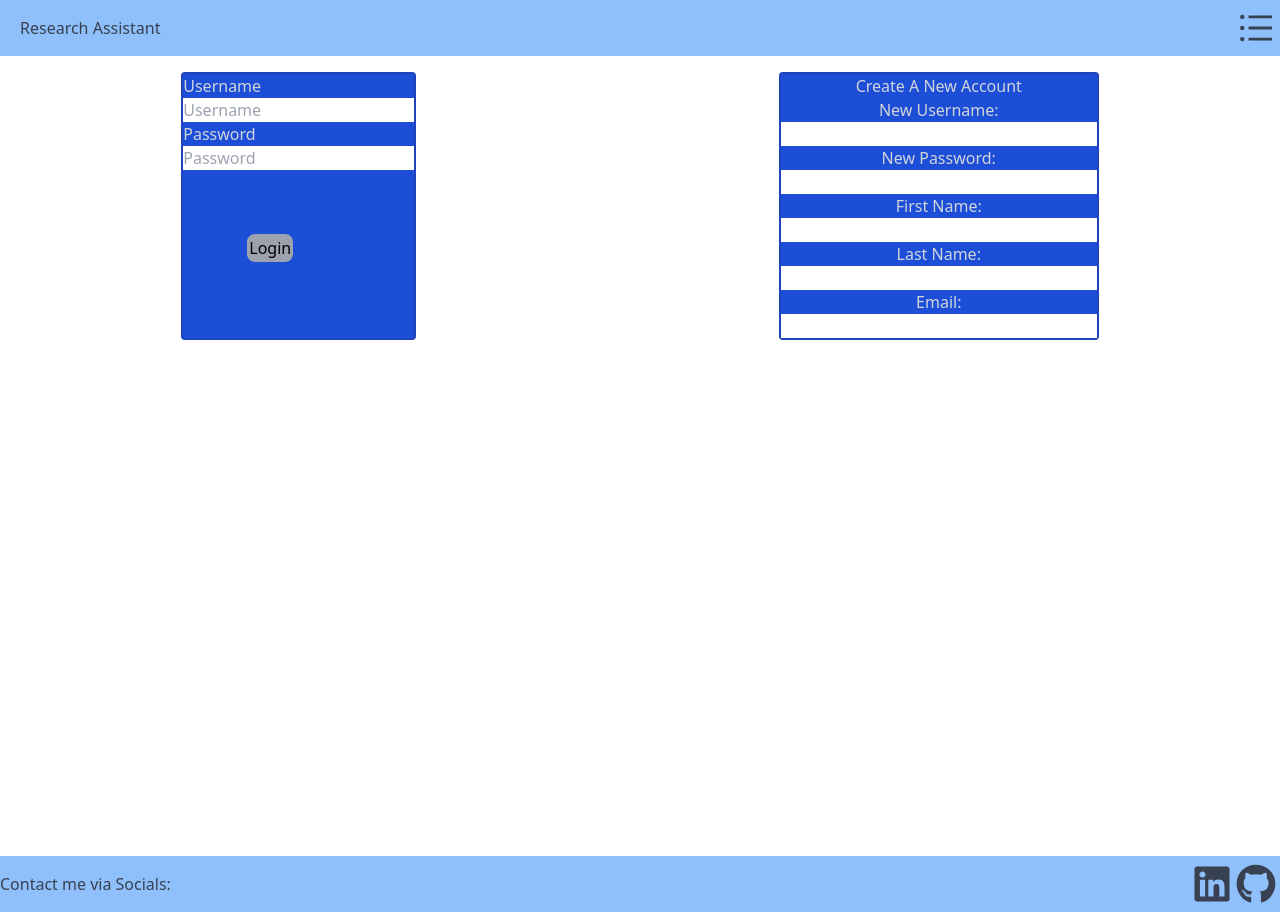
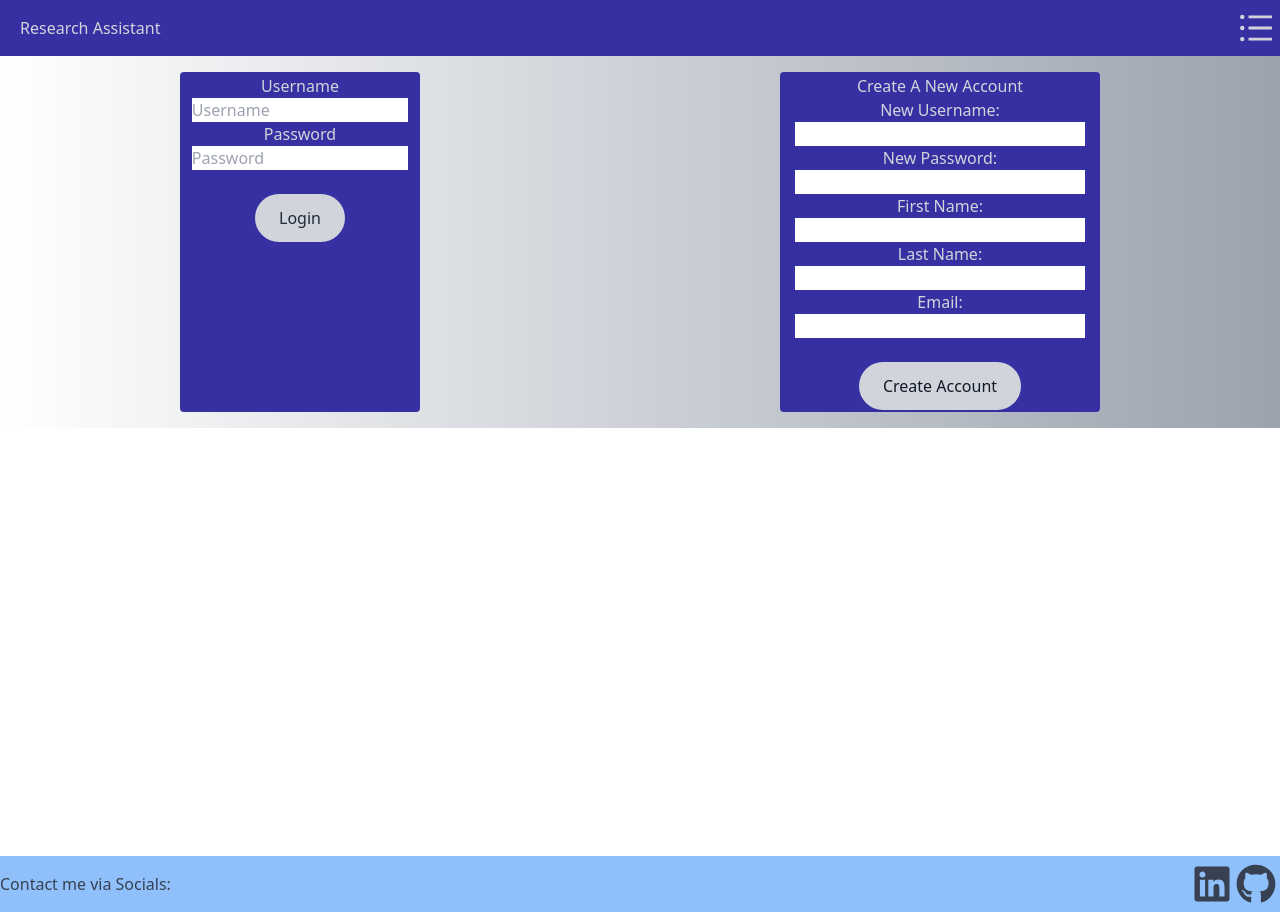
Before and after one commit to Ledan-bot/FARA, a React app: page / in a window 1280 px wide. Built offline with nearby package versions, Linux system fonts and the light colour scheme.

Commit message:
Adjusted Color Scheme

```diff
--- a/src/components/EntryPage/CreateAccount.jsx
+++ b/src/components/EntryPage/CreateAccount.jsx
@@ -2,8 +2,8 @@ import React, { useState } from 'react'
 import axios from 'axios';
 
 export default function CreateAccount() {
-  const [registerUsername, updateRegisterUsername] = useState('');
-  const [registerPassword, updateRegisterPassword] = useState('');
+  const [Username, updateUsername] = useState('');
+  const [Password, updatePassword] = useState('');
   const [firstName, updateFirstName] = useState('');
   const [lastName, updateLastName] = useState('');
   const [email, updateEmail] = useState('');
@@ -13,8 +13,8 @@ export default function CreateAccount() {
     axios({
       method: 'POST',
       data: {
-        username: registerUsername,
-        password: registerPassword,
+        username: Username,
+        password: Password,
         firstName: firstName,
         lastName: lastName,
         email: email
@@ -28,17 +28,19 @@ export default function CreateAccount() {
 
   return (
     <>
-      <form className="flex flex-col items-center w-full">
+      <form className="flex flex-col items-center w-full" onSubmit={registerUser}>
         <p className="text-gray-300">New Username:</p>
-        <input type='text' onChange={e => updateRegisterUsername(e.target.value)} className="w-full"/>
+        <input type='text' onChange={e => updateRegisterUsername(e.target.value)} className="w-11/12"/>
         <p className="text-gray-300">New Password:</p>
-        <input type="text" onChange={e => updateRegisterPassword(e.target.value)} className="w-full"/>
+        <input type="text" onChange={e => updateRegisterPassword(e.target.value)} className="w-11/12"/>
         <p className="text-gray-300">First Name:</p>
-        <input type="text" onChange={e => updateFirstName(e.target.value)} className="w-full"/>
+        <input type="text" onChange={e => updateFirstName(e.target.value)} className="w-11/12"/>
         <p className="text-gray-300">Last Name:</p>
-        <input type="text" onChange={e => updateLastName(e.target.value)} className="w-full"/>
+        <input type="text" onChange={e => updateLastName(e.target.value)} className="w-11/12"/>
         <p className="text-gray-300">Email:</p>
-        <input type="text" onChange={e => updateEmail(e.target.value)} className="w-full"/>
+        <input type="text" onChange={e => updateEmail(e.target.value)} className="w-11/12"/>
+        <br></br>
+        <button type="submit" className="rounded-full py-3 px-6 bg-gray-300 hover:bg-purple-700 text-gray-900">Create Account</button>
       </form>
     </>
   )
--- a/src/components/EntryPage/EntryPage.jsx
+++ b/src/components/EntryPage/EntryPage.jsx
@@ -10,11 +10,11 @@ export default function EntryPage() {
     <>
       <Header />
       <main className="h-screen">
-        <section className="flex flex-wrap justify-around">
-          <section id="Login" className="m-4 bg-blue-700 border-2 border-solid border-blue-800 border-opacity-70 rounded ">
+        <section className="flex flex-wrap justify-around bg-gradient-to-r from-white via to-gray-400">
+          <section id="Login" className="m-4 w-60 bg-indigo-800 border-2 border-solid border-indigo-800 border-opacity-70 rounded ">
             <LoginForm />
           </section>
-          <section id="Create-Account" className="flex flex-col items-center m-4 w-80 bg-blue-700 border-2 border-solid border-blue-800 border-opacity-70 rounded ">
+          <section id="Create-Account" className="flex flex-col items-center m-4 w-80 bg-indigo-800 border-2 border-solid border-indigo-800 border-opacity-70 rounded ">
             <h2 className="flex-1 text-gray-300">Create A New Account</h2>
             <CreateAccount />
           </section>
--- a/src/components/EntryPage/LoginForm.jsx
+++ b/src/components/EntryPage/LoginForm.jsx
@@ -28,13 +28,13 @@ export default function LoginForm() {
 
   return (
     <>
-      <form onSubmit={loginUser}>
+      <form onSubmit={loginUser} className="flex flex-col items-center">
         <p className="text-gray-300">Username</p>
-        <input type="text" placeholder="Username" onChange={e => updateLoginUsername(e.target.value)} />
+        <input type="text" placeholder="Username" onChange={e => updateLoginUsername(e.target.value)}  className="w-11/12"/>
         <p className="text-gray-300">Password</p>
-        <input type='password' placeholder="Password" onChange={e => updateLoginPassword(e.target.value)} />
+        <input type='password' placeholder="Password" onChange={e => updateLoginPassword(e.target.value)} className="w-11/12" />
         <br/>
-        <button className="m-16 bg-gray-400 border-solid border-2 border-gray-400 rounded-lg">Login</button>
+        <button className="rounded-full py-3 px-6 bg-gray-300 hover:bg-purple-700 text-gray-800">Login</button>
       </form>
     </>
   )
--- a/src/components/shared/header.jsx
+++ b/src/components/shared/header.jsx
@@ -5,11 +5,11 @@ import { IconContext } from 'react-icons';
 export default function Header() {
   return (
     <>
-      <header className="h-14 flex flex-wrap items-center bg-blue-400 bg-opacity-70">
+      <header className="h-14 flex flex-wrap items-center bg-indigo-800 ">
         <div className="flex-1 pl-5">
-          <h2 className="text-gray-700">Research Assistant</h2>
+          <h2 className="text-gray-300">Research Assistant</h2>
         </div>
-        <IconContext.Provider value={{ size: "40px", color: '#374151' }}>
+        <IconContext.Provider value={{ size: "40px", color: '#D1D5DB' }}>
           <div className="flex-initial justify-end pr-1">
             <AiOutlineBars />
           </div>
```
